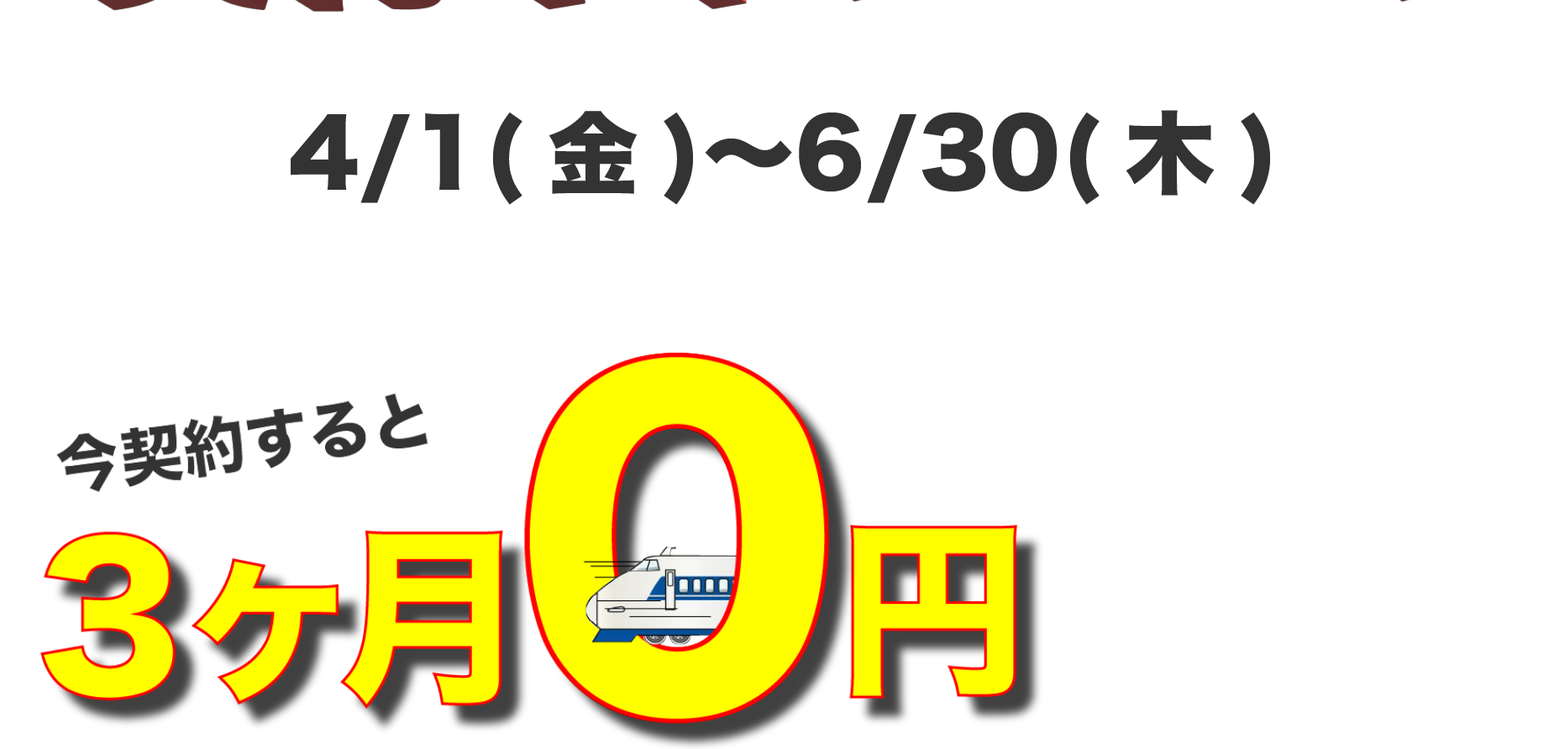
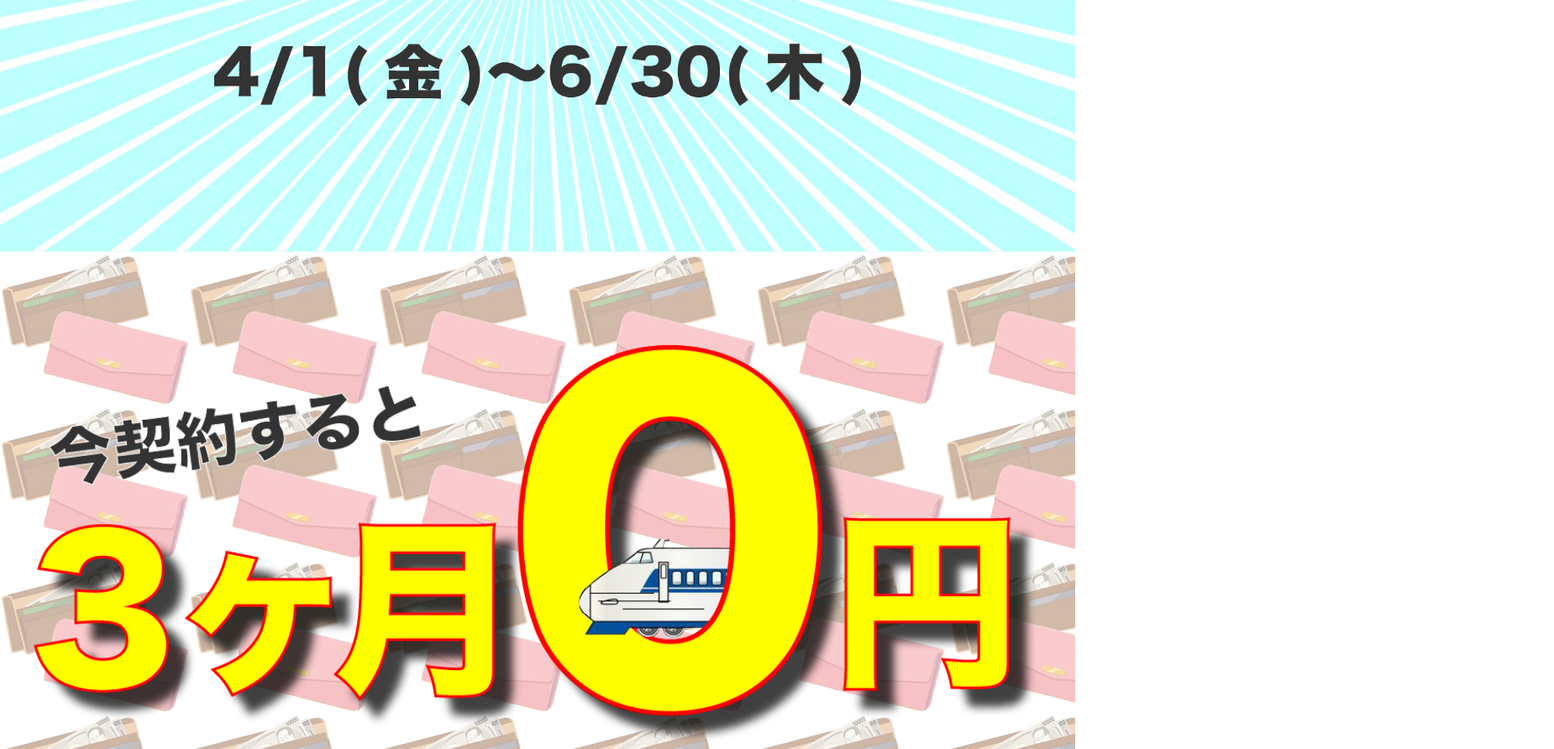
Before and after one commit to Masao-Fukugi/hikari-mobile, a plain HTML site: page index.html in a window 1280 px wide. Shown: the part 500-1392 px from the top of the page at 84% size, 1850 px wide, since content can reach past the window. Drawn offline with Linux system fonts and the light colour scheme.

Commit message:
細かい修正（margin-bottomの統一、fvと無料お知らせのデザイン修正、注意事項のスクロール実装）

```diff
--- a/assets/scss/page/_page.scss
+++ b/assets/scss/page/_page.scss
@@ -22,22 +22,18 @@
     background-repeat: no-repeat;
     background-size: cover;
     background-position: center center;
-    @include sp {
-        background-image: url(/assets/img/fv-bgsp.jpg);
+/*    @include sp {
+        background-image: url(/assets/img/fv-bg-sp.jpg);
         background-repeat: no-repeat;
         background-size: cover;
         background-position: center center;
-        }
+        }*/
     &__photo {
-        width: 100%;
         position: absolute;
         top: 50%;
-        transform: translateY(-50%);
-        @include sp {
-            left: 50%;
-            width: 90%;
-            transform: translate(-50%, -50%);
-        }
+        left: 50%;
+        width: 95%;
+        transform: translate(-50%, -50%);
     }
     &__img {
         width: 100%;
@@ -51,11 +47,14 @@
         padding-top: calc(100vw * 150 / 1200);
     }
     @include sp {
-        padding-top: 100px
+        padding-top: 70px
     }
     &:last-of-type {
         padding: 100px 0;
         background: linear-gradient(to right, rgba(0, 255, 255, 0.25) 65%, rgba(41, 171, 226, 0.25));
+        @include sp {
+            padding: 50px 0;
+        }
     }
     &--wallet {
         @extend .full;
@@ -74,17 +73,25 @@
         width: 80%;
     }
     @include sp {
-        margin-bottom: 100px;
+        margin-bottom: 70px;
     }
     &:last-of-type {
         margin-bottom: 0;
     }
     &--wallet {
+        position: relative;
         margin: 0 auto;
         max-width: 1200px;
+        height: 700px;
+        @include medium {
+            height: calc(100vw * 700 / 1200);
+        }
     }
     &__photo {
+        position: absolute;
+        top: 50%;
         width: 100%;
+        transform: translateY(-50%);
     }
     &__img {
         width: 100%;
@@ -95,6 +102,7 @@
         }
     }
     &__ttl {
+        margin-bottom: 50px;
         color: #FFFF00;
         text-align: center;
         font-size: 108px;
@@ -103,10 +111,12 @@
         text-shadow: 5px 5px 3px rgba(0, 0, 0, 0.16);
         line-height: 1;
         @include medium {
+            margin-bottom: calc(100vw * 50 / 1200);
             font-size: calc(100vw * 108 / 1200);
             -webkit-text-stroke: calc(100vw * 3 / 1200) #F00;
         }
         @include sp {
+            margin-bottom: 30px;
             font-size: 48px;
             -webkit-text-stroke: 1px #F00;
         }
@@ -124,13 +134,16 @@
             }
         }
         &--qa {
+            margin-bottom: 50px;
             text-align: center;
             font-size: 72px;
             line-height: 1;
             @include medium {
+                margin-bottom: calc(100vw * 50 / 1200);
                 font-size: calc(100vw * 72 / 1200);
             }
             @include sp {
+                margin-bottom: 30px;
                 font-size: 36px;
             }
         }
@@ -138,7 +151,6 @@
     &__menu {
         display: flex;
         justify-content: space-between;
-        margin-top: 50px;
         width: 100%;
         @include sp {
             display: block;
@@ -151,9 +163,12 @@
             width: calc(100vw * 350 / 1200 * 0.8);
         }
         @include sp {
-            margin-top: 50px;
+            margin-bottom: 50px;
             max-width: 750px;
             width: 100%;
+            &:last-of-type {
+                margin-bottom: 0;
+            }
         }
         &--circle {
             max-width: 350px;
@@ -161,50 +176,67 @@
                 width: calc(100vw * 350 / 1200 * 0.8);
             }
                 @include sp {
-                margin-top: 50px;
+                margin-bottom: 50px;
                 max-width: 750px;
                 width: 100%;
+                &:last-of-type {
+                    margin-bottom: 0;
+                }
             }
         }
     }
     &__question {
         padding-bottom: 100px;
-        margin-top: 50px;
         width: 100%;
     }
 }
 .attention {
-    margin: 0 auto;
+    margin: 0 auto 50px;
     max-width: 1200px;
+    height: 500px;
     background-color: #fff;
     border: solid 5px #000;
-    box-sizing: border-box;
     @include medium {
         width: 80%;
     }
+    @include sp {
+        height: 250px;
+    }
+    &__scroll {
+        height: 490px;
+        border: solid 50px #fff;
+        border-right: none;
+        overflow: scroll;
+        @include medium {
+            border: solid calc(100vw * 50 / 1200) #fff;
+            border-right: none;
+        }
+        @include sp {
+            height: 240px;
+        }
+    }
     &__ttl {
-        margin: 50px 0 0 50px;
+        margin-bottom: 50px;
         color: #333;
         font-size: 48px;
         line-height: 1;
         @include sp {
-            margin: calc(100vw * 50 / 1200) 0 0 calc(100vw * 50 / 1200);
+            margin-bottom: calc(100vw * 50 / 1200);
             font-size: calc(100vw * 48 / 1200);
         }
     }
-    &__menu {
-        margin: 50px;
-        @include sp {
-            margin: calc(100vw * 50 / 1200);
-        }
-    }
+
     &__list {
         padding-left: 30px;
+        margin-right: 50px;
         text-indent: -30px;
         text-align: justify;
         font-size: 24px;
         &::before {
             content: "※ ";
+        }
+        @include medium {
+            margin-right: calc(100vw * 50 /1200);
         }
         @include sp {
             padding-left: calc(100vw * 30 / 1200);
@@ -214,7 +246,7 @@
     }
 }
 .button {
-    margin: 100px auto 0;
+    margin: 0 auto;
     max-width: 1000px;
     height: 100px;
     background-color: #0000FF;
--- a/index.html
+++ b/index.html
@@ -11,7 +11,7 @@
     <section class="fv">
         <h1 class="fv__photo">
             <picture>
-                <source srcset="/assets/img/fv-1sp.png" media="(max-width: 767px)"/>
+                <source srcset="/assets/img/fv-sp3.png" media="(max-width: 767px)"/>
                 <source srcset="/assets/img/fv-1.png" media="(max-width: 1200px)"/>
                 <img class="fv__img" src="/assets/img/fv-1.png" alt="契約キャンペーン">
             </picture>
@@ -19,7 +19,7 @@
     </section>
     <section class="wrap--wallet">
         <div class="block--wallet">
-            <figure class="block__photo"><img class="block__img" src="/assets/img/LPimage1-2.png" alt="3か月0円"></figure>
+            <figure class="block__photo"><img class="block__img" src="/assets/img/LPimage1-3.png" alt="3か月0円"></figure>
         </div>
     </section>
     <section class="wrap">
@@ -46,6 +46,7 @@
     </section>
     <section class="wrap">
         <div class="attention">
+            <div class="attention__scroll">
                 <h2 class="attention__ttl">ご注意事項</h2>
                 <ul class="attention__menu">
                     <li class="attention__list">本プランはスマートフォン（5G）向けプランです。スマートフォン（4G LTE）でもご契約できますが、その場合4G LTE通信でのご利用となります。</li>
@@ -57,6 +58,7 @@
                     <li class="attention__list">別途機種代金、契約事務手数料（税込3,300円）、ユニバーサルサービス料がかかります。</li>
                 </ul>
             </div>
+        </div>
         <div class="button">
             <a class="button__link" href="#">お申し込みはこちら</a>
         </div>
```
Also changed, not shown: assets/css/style.css, assets/img/LPimage1-3.png (added), assets/img/button.png (deleted), assets/img/button2.png (deleted), assets/img/fv-2sp.png (added), assets/img/fv-bg-sp.jpg (added), assets/img/fv-sp.png (added), assets/img/fv-sp3.png (added), 1 other file. Lines whose indentation alone changed are shown as unchanged.
